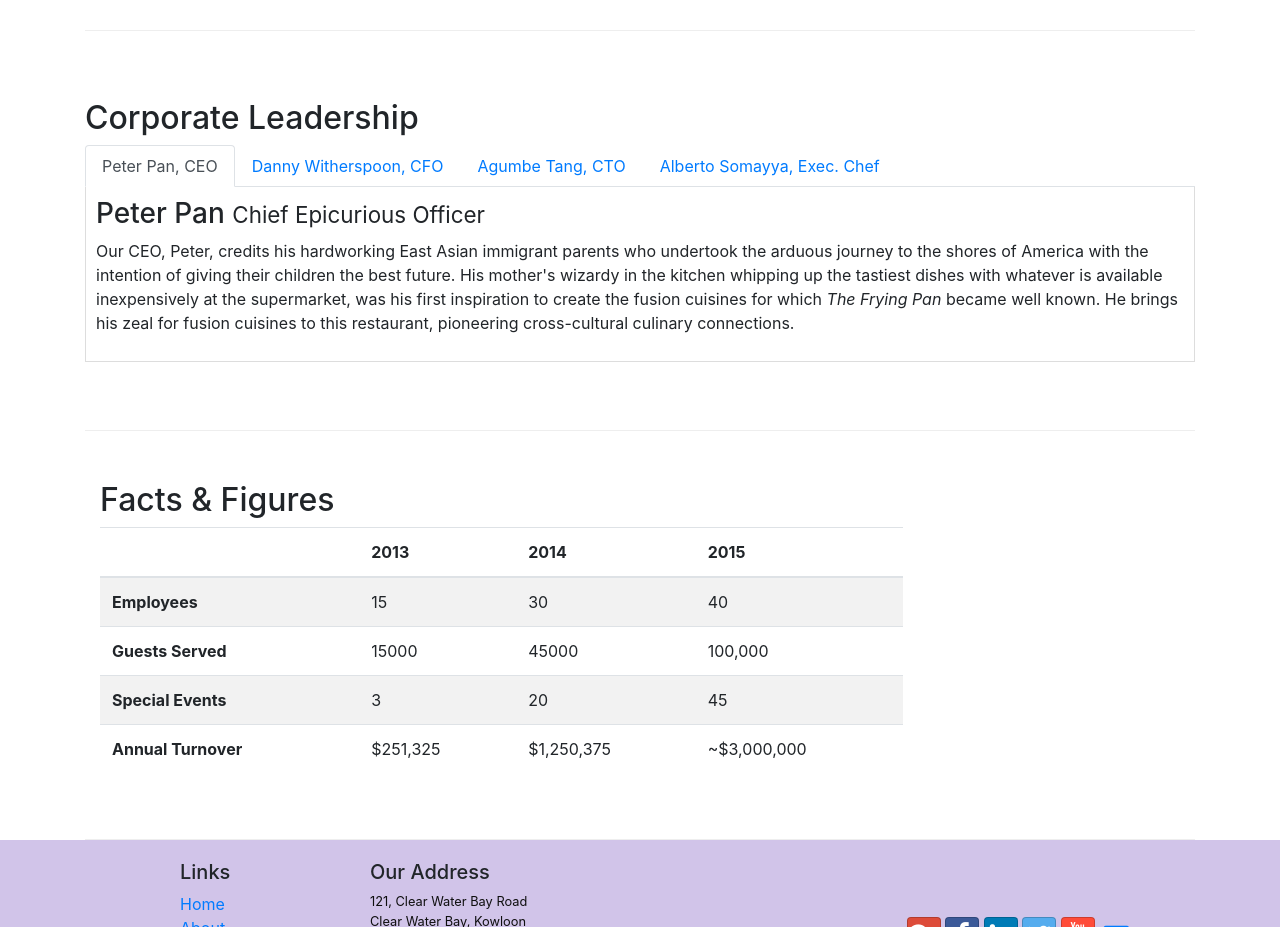
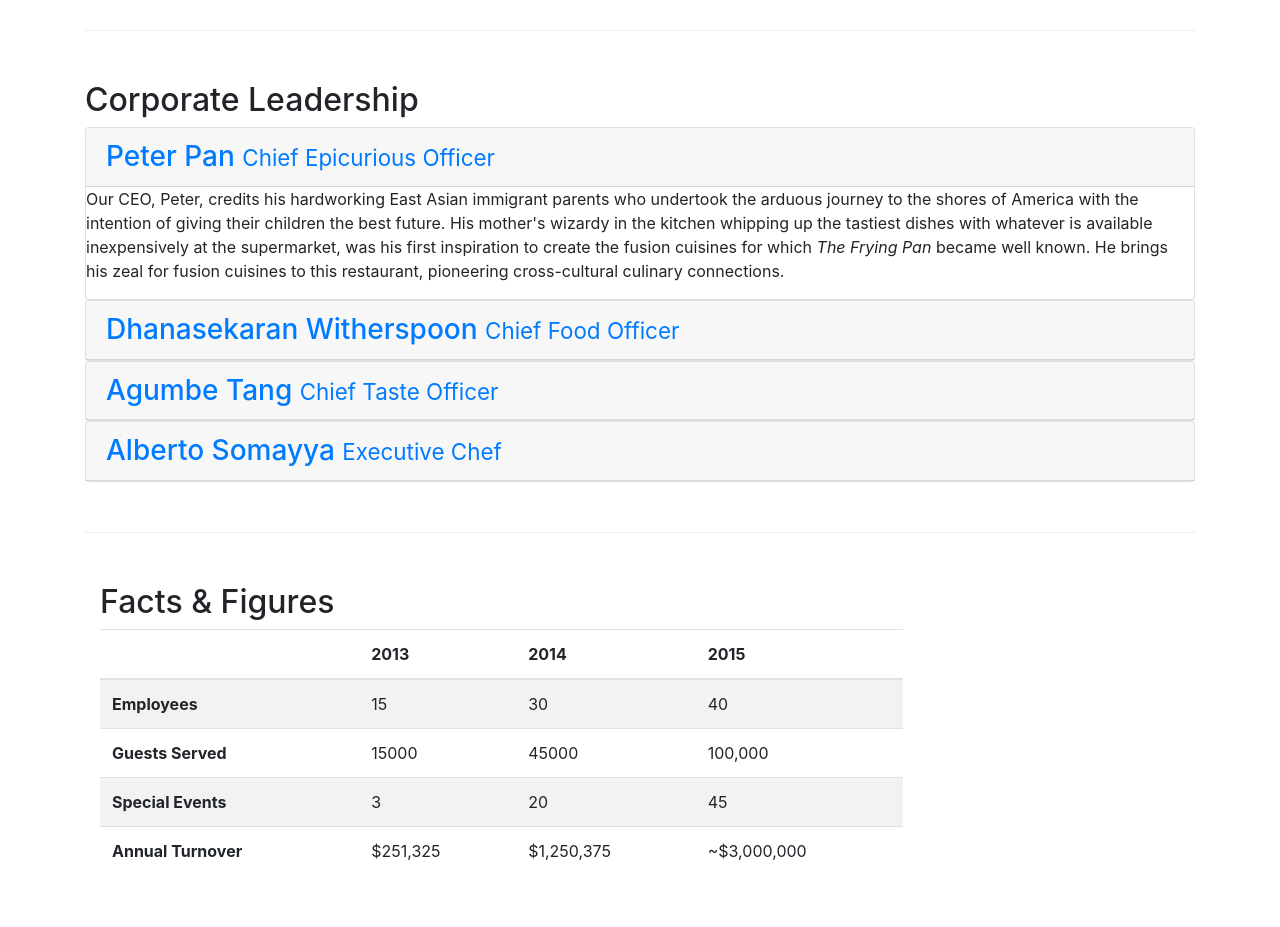
Before and after one commit to albertoribes/bs-coursera, a website: page aboutus.html in a window 1280 px wide. Shown: the part 880-1807 px from the top of the page. Drawn offline with nearby package versions, Linux system fonts and the light colour scheme.

Commit message:
Accordion

```diff
--- a/aboutus.html
+++ b/aboutus.html
@@ -100,45 +100,66 @@
             <div class="col-xs-12">
                 <h2>Corporate Leadership</h2>
 
-                <ul class="nav nav-tabs">
-                    <li class="nav-item">
-                      <a class="nav-link active" href="#peter"
-                        role="tab" data-toggle="tab">Peter Pan, CEO</a>
-                    </li>
-                    <li class="nav-item">
-                      <a class="nav-link" href="#danny" role="tab"
-                        data-toggle="tab">Danny Witherspoon, CFO</a>
-                    </li>
-                    <li class="nav-item">
-                      <a class="nav-link" href="#agumbe"role="tab"
-                        data-toggle="tab">Agumbe Tang, CTO</a>
-                    </li>
-                    <li class="nav-item">
-                      <a class="nav-link" href="#alberto" role="tab"
-                        data-toggle="tab">Alberto Somayya, Exec. Chef</a>
-                    </li>
-                </ul>
 
-                <div class="tab-content">
-                    <div role="tabpanel" class="tab-pane fade show active" id="peter">
-                        <h3>Peter Pan <small>Chief Epicurious Officer</small></h3>
+
+                <div id="accordion" role="tablist">
+                    <div class="card">
+                        <div class="card-header" role="tab" id="peterhead">
+                            <h3 class="mb-0">
+                                <a href="#peter" data-toggle="collapse" data-parent="#accordion">
+                                Peter Pan <small>Chief Epicurious Officer</small></a>
+
+                            </h3>
+                        </div>
+                        <div role="tabpanel" class="collapse show" id="peter">
+                            <div class="card-block">
                                 <p class="hidden-xs-down">Our CEO, Peter, credits his hardworking East Asian immigrant parents who undertook
                                 the arduous journey to the shores of America with the intention of giving their children the best future. His
                                 mother's wizardy in the kitchen whipping up the tastiest dishes with whatever is available inexpensively at the supermarket,
                                 was his first inspiration to create the fusion cuisines for which <em>The Frying Pan</em> became well known. He brings his zeal
                                 for fusion cuisines to this restaurant, pioneering cross-cultural culinary connections.</p>
                             </div>
-                    <div role="tabpanel" class="tab-pane fade" id="danny">
-                        <h3>Dhanasekaran Witherspoon <small>Chief Food Officer</small></h3>
+                        </div>
+                    </div>
+                    <div class="card">
+                        <div class="card-header" role="tab"  id="dannyhead">
+                            <h3 class="mb-0">
+                                <a class="collapsed" href="#danny" data-toggle="collapse" data-parent="#accordion">
+                                Dhanasekaran Witherspoon <small>Chief Food Officer</small></a>
+                            </h3>
+                        </div>
+                        <div role="tabpanel" class="collapse" id="danny">
+                            <div class="card-block">
                                 <p class="hidden-xs-down">Our CFO, Danny, as he is affectionately referred to by his colleagues, comes from a long established family tradition in farming and produce. His experiences growing up on a farm in the Australian outback gave him great appreciation for varieties of food sources. As he puts it in his own words, <em>Everything that runs, wins, and everything that stays, pays!</em></p>
                             </div>
-                    <div role="tabpanel" class="tab-pane fade" id="agumbe">
-                        <h3>Agumbe Tang <small>Chief Taste Officer</small></h3>
+                        </div>
+                    </div>
+                    <div class="card">
+                        <div class="card-header" role="tab"  id="agumbehead">
+                            <h3 class="mb-0">
+                                <a class="collapsed" href="#agumbe" data-toggle="collapse" data-parent="#accordion">
+                                Agumbe Tang <small>Chief Taste Officer</small></a>
+                            </h3>
+                        </div>
+
+                        <div role="tabpanel" class="collapse" id="agumbe">
+                            <div class="card-block">
                                 <p class="hidden-xs-down">Blessed with the most discerning gustatory sense, Agumbe, our CTO, personally ensures that every dish that we serve meets his exacting tastes. Our chefs dread the tongue lashing that ensues if their dish does not meet his exacting standards. He lives by his motto, <em>You click only if you survive my lick.</em></p>
                             </div>
-                    <div role="tabpanel" class="tab-pane fade" id="alberto">
-                        <h3>Alberto Somayya <small>Executive Chef</small></h3>
+                        </div>
+                    </div>
+                    <div class="card">
+                        <div class="card-header" role="tab"  id="albertohead">
+                            <h3 class="mb-0">
+                                <a class="collapsed" href="#alberto" data-toggle="collapse" data-parent="#accordion">
+                                Alberto Somayya <small>Executive Chef</small></a>
+                            </h3>
+                        </div>
+                         <div role="tabpanel" class="collapse" id="alberto">
+                            <div class="card-block">
                                 <p class="hidden-xs-down">Award winning three-star Michelin chef with wide International experience having worked closely with whos-who in the culinary world, he specializes in creating mouthwatering Indo-Italian fusion experiences. He says, <em>Put together the cuisines from the two craziest cultures, and you get a winning hit! Amma Mia!</em></p>
+                            </div>
+                         </div>
                     </div>
                 </div>
             </div>
```
Lines whose indentation alone changed are shown as unchanged.
